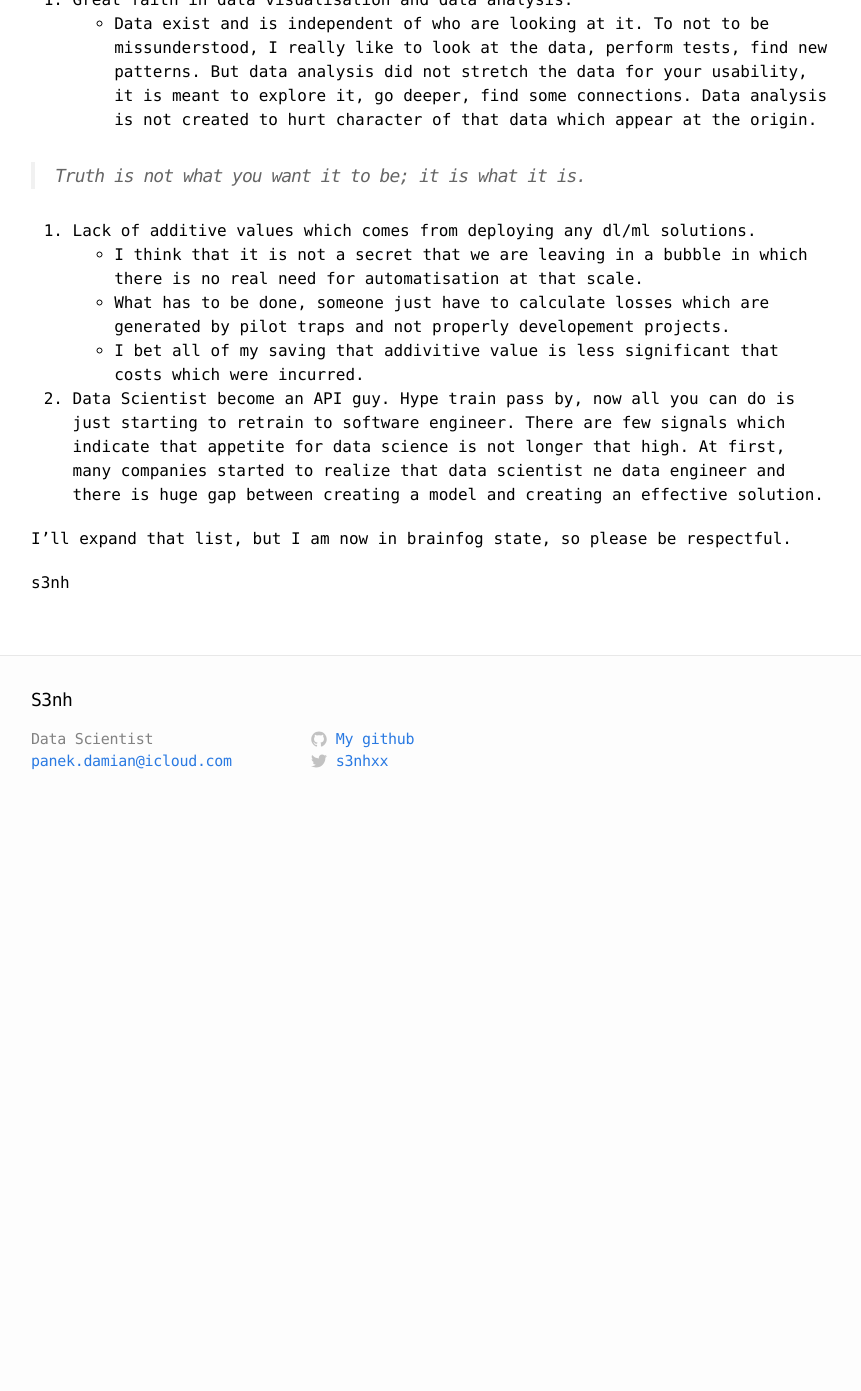
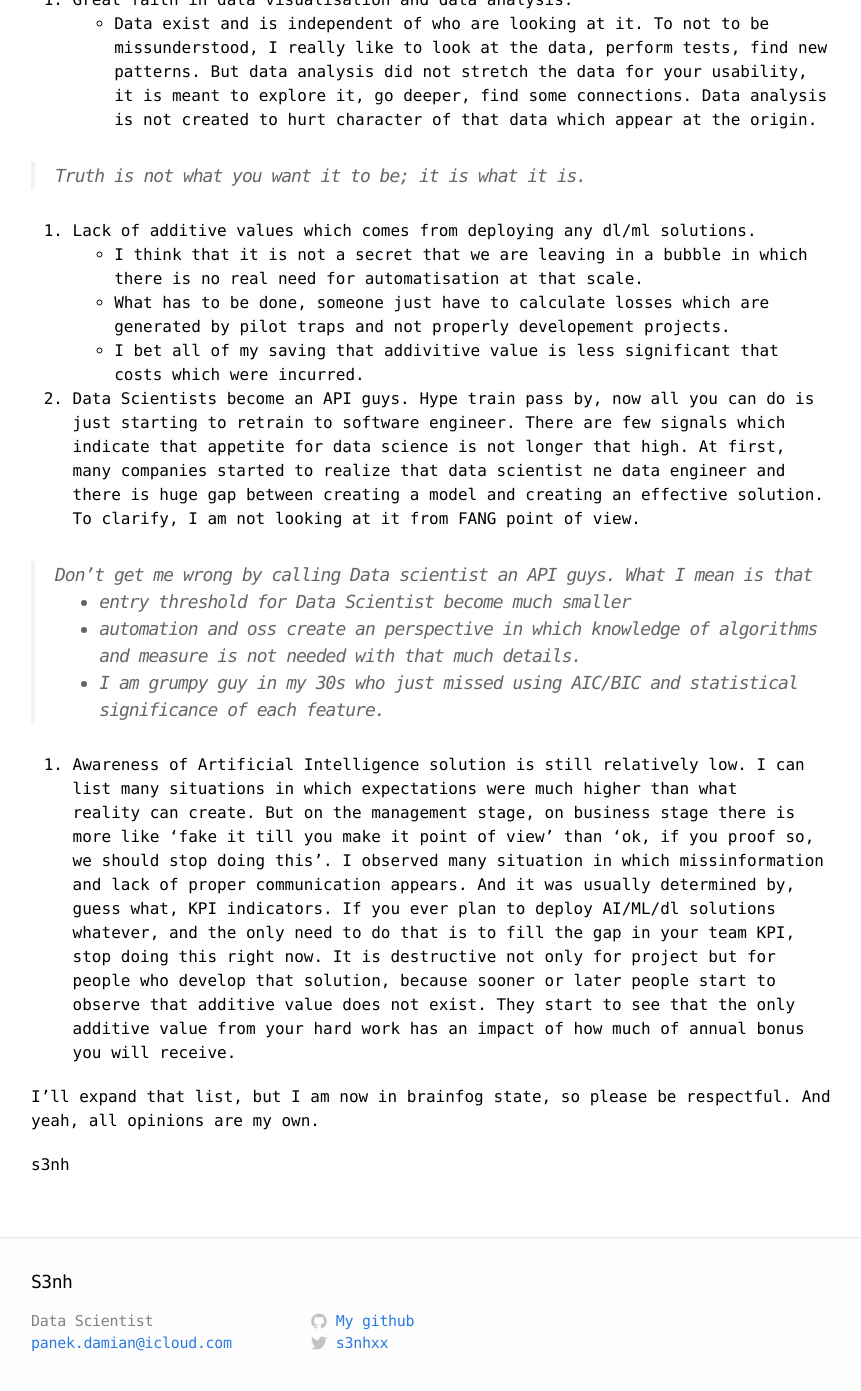
Before and after one commit to s3nh/s3nh.github.io, a Jekyll site: the page built from _posts/2022-02-04-Do-not-become-an-api-guy.md, in a window 1280 px wide and 1400 px high, scrolled down 776 px. Shown: the top 1391 px of the window, without its empty margins (209-1070 px from the left). Built offline with Jekyll 4.4.1, drawn with Linux system fonts in a browser that asks for light colours; our own code applies the rules of GitHub Pages for plain Markdown files; Markdown is read by kramdown in place of the engine named in the settings; before the commit the page ends 1594 px from its top, so only the background shows below that; some of the changed text lies outside the part shown.

Commit message:
Update 2022-02-04-Do-not-become-an-api-guy.md

```diff
--- a/_posts/2022-02-04-Do-not-become-an-api-guy.md
+++ b/_posts/2022-02-04-Do-not-become-an-api-guy.md
@@ -21,11 +21,21 @@
   - I bet all of my saving that addivitive value is less significant that costs which were incurred.
 
 
-4. Data Scientist become an API guy. Hype train pass by, now all you can do is just starting to retrain to software engineer.
+4. Data Scientists become an API guys. Hype train pass by, now all you can do is just starting to retrain to software engineer.
   There are few signals which indicate that appetite for data science is not longer that high. At first, many companies started to realize
   that data scientist ne data engineer and there is huge gap between creating a  model and creating an effective solution.
+  To clarify, I am not looking at it from FANG point of view.
+
+  > Don't get me wrong by calling Data scientist an API guys. What I mean is that
+  >   - entry threshold for Data Scientist become much smaller
+  >   - automation and oss create an perspective in which knowledge of algorithms and measure is not needed with that much details.
+  >   - I am grumpy guy in my 30s who just missed using AIC/BIC and statistical significance of each feature.
+
+5. Awareness of Artificial Intelligence solution is still relatively low. I can list many situations in which expectations were much higher than what
+  reality can create. But on the management stage, on business stage there is more like 'fake it till you make it point of view' than 'ok, if you proof so, we should stop doing this'. I observed many situation in which missinformation and lack of proper communication appears. And it was usually determined by, guess what, KPI indicators. If you ever plan to deploy AI/ML/dl solutions whatever, and the only need to do that is to fill the gap in your team KPI, stop doing this right now.
+  It is destructive not only for project but for people who develop that solution, because sooner or later people start to observe that additive value does not exist. They start to see that the only additive value from your hard work has an impact of how much of annual bonus you will receive.
 
  I'll expand that list, but I am now in brainfog state, so please be respectful.
-
+ And yeah, all opinions are my own.
 
  s3nh
```
Also changed, not shown: other parts of _posts/2022-02-04-Do-not-become-an-api-guy.md (+1 -1 lines).
